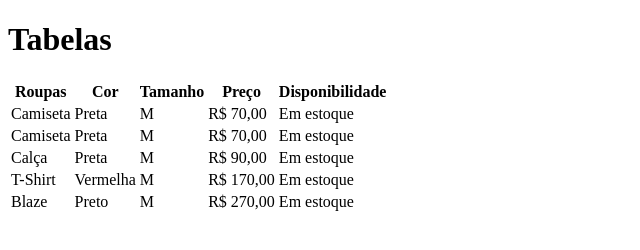
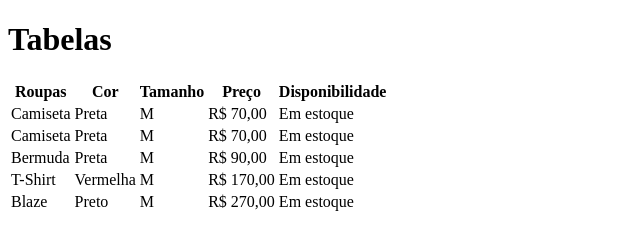
Before and after one commit to Stalisson-Pereira/aula-tabela, a plain HTML site: page index.html in a window 1280 px wide. Shown: the full height of the page, 0-640 px from the left. Drawn offline with Linux system fonts and the light colour scheme.

Commit message:
trocado de calça para bermuda

```diff
--- a/index.html
+++ b/index.html
@@ -17,7 +17,7 @@
     <th>Disponibilidade</th>
 
 </tr>
-<td>Camiseta</td>
+<td>Camiseta </td>
 <td>Preta</td>
 <td>M</td>
 <td>R$ 70,00</td>
@@ -32,7 +32,7 @@
 
 </tr>
 <tr>
-    <td>Calça</td>
+    <td>Bermuda</td>
     <td>Preta</td>
     <td>M</td>
     <td>R$ 90,00</td>
```
